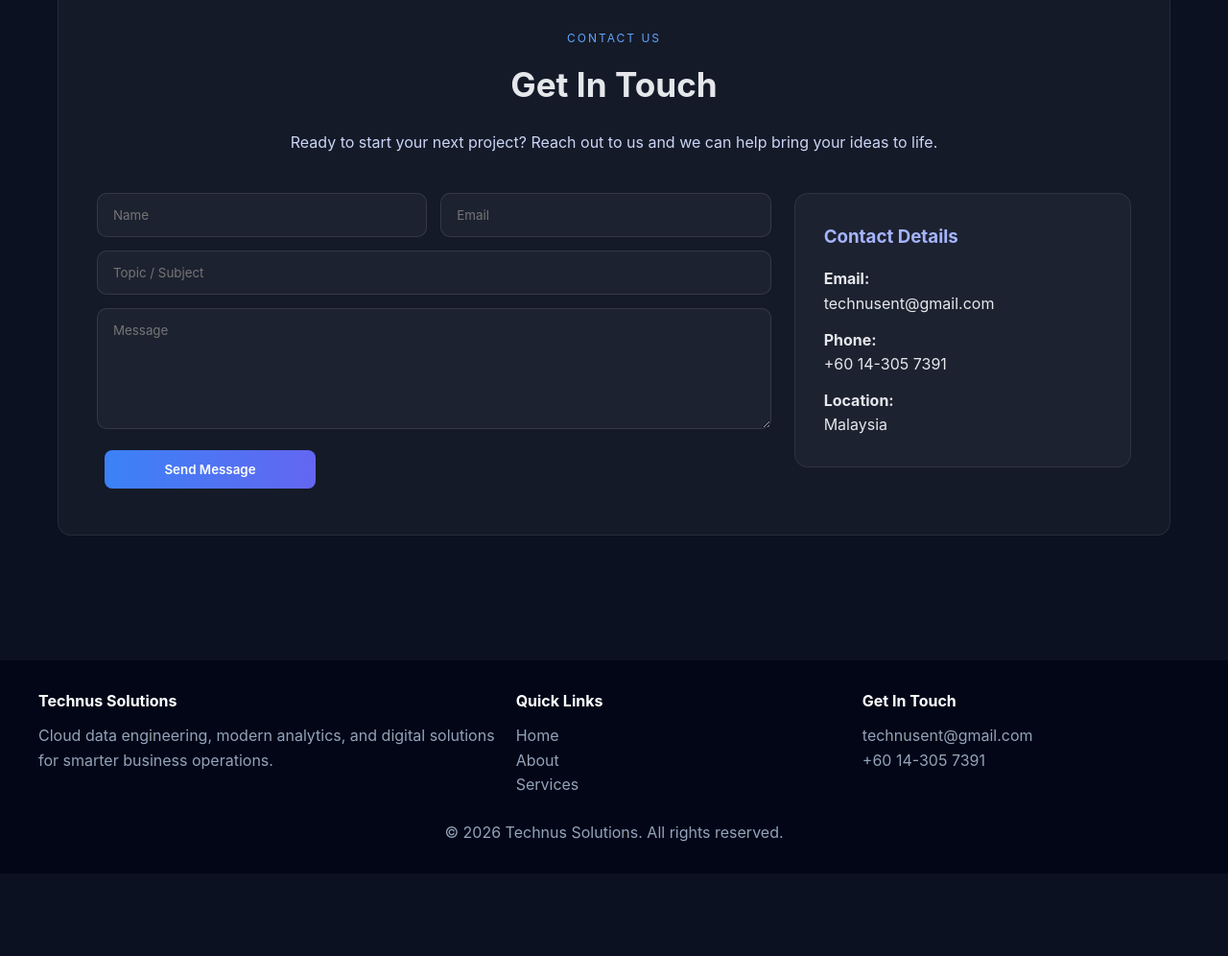
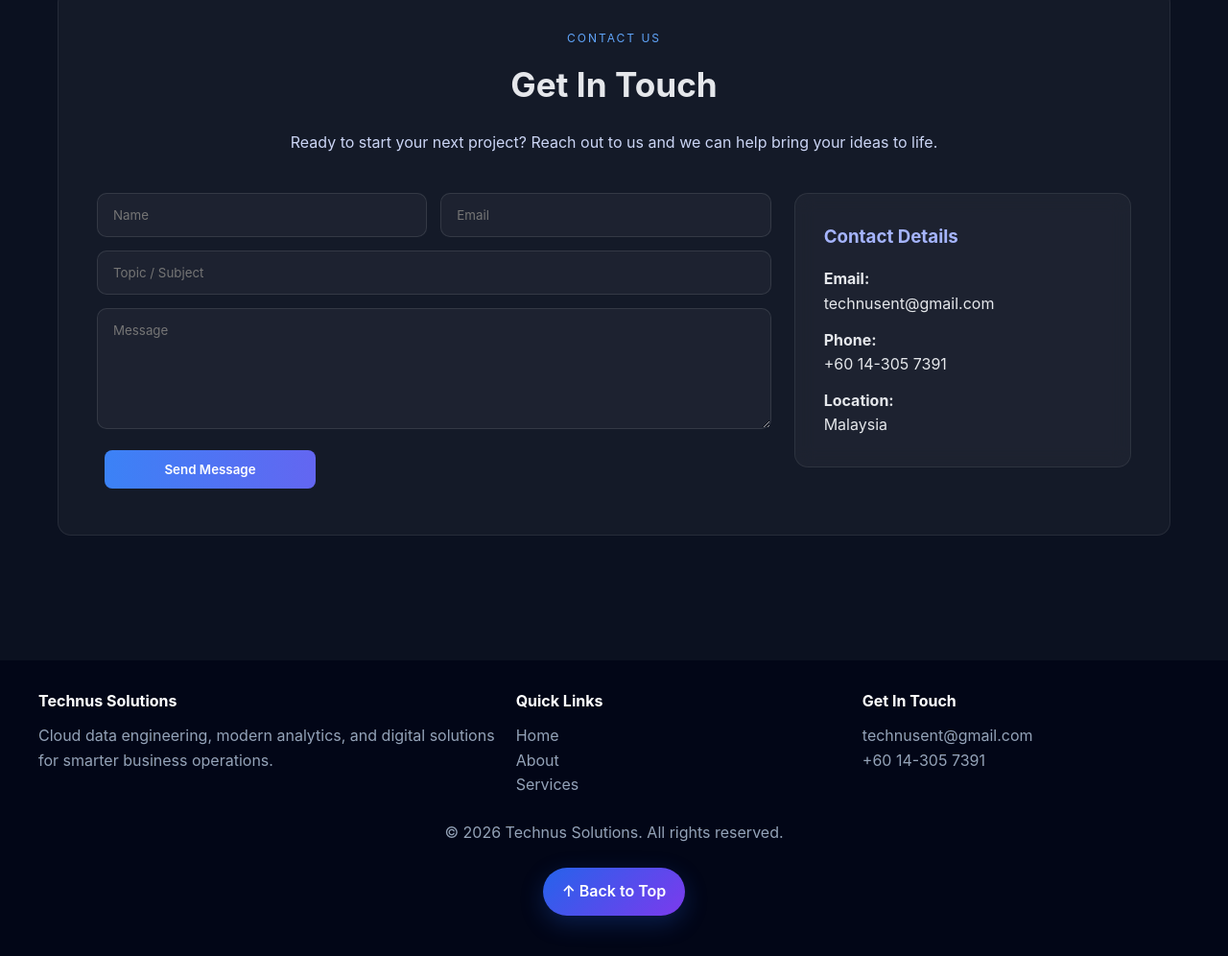
Before and after one commit to Shievram/technus_website, a plain HTML site: page index.html in a window 1280 px wide. Shown: the part 3246-4242 px from the top of the page at 96% size. Before the commit the page ends 4156 px from the top, so only its background shows below. Drawn offline with Linux system fonts and the light colour scheme.

Commit message:
Update index.html

```diff
--- a/index.html
+++ b/index.html
@@ -534,7 +534,32 @@
 
     .icon-project-a { background: linear-gradient(135deg, #3b82f6, #6366f1); }
     .icon-project-b { background: linear-gradient(135deg, #64748b, #334155); }
-  </style>
+
+        .back-to-top-wrapper {
+            text-align: center;
+            margin-top: 1.5rem;
+            margin-bottom: 0.75rem;
+        }
+
+        .back-to-top {
+            display: inline-block;
+            padding: 0.75rem 1.25rem;
+            border-radius: 999px;
+            text-decoration: none;
+            font-weight: 600;
+            color: #ffffff;
+            background: linear-gradient(135deg, #2563eb, #7c3aed);
+            box-shadow: 0 8px 24px rgba(37, 99, 235, 0.25);
+            transition: transform 0.2s ease, box-shadow 0.2s ease, opacity 0.2s ease;
+        }
+
+        .back-to-top:hover {
+            transform: translateY(-2px);
+            box-shadow: 0 12px 28px rgba(37, 99, 235, 0.35);
+            opacity: 0.95;
+        }
+
+    </style>
 </head>
 <body>
   <header>
@@ -719,7 +744,10 @@
       </div>
     </div>
     <p style="margin-top:24px;">© 2026 Technus Solutions. All rights reserved.</p>
-  </footer>
+      <div class="back-to-top-wrapper">
+        <a href="#home" class="back-to-top">↑ Back to Top</a>
+    </div>
+</footer>
 
   <div id="popupOverlay">
     <div id="popupBox">
@@ -1084,5 +1112,23 @@
     applyLanguage(localStorage.getItem('siteLanguage') || 'en');
     applyTheme(localStorage.getItem('siteTheme') || 'dark');
   </script>
+
+    <script>
+        document.addEventListener('DOMContentLoaded', function () {
+            document.querySelectorAll('a[href^="#"]').forEach(function (anchor) {
+                anchor.addEventListener('click', function (e) {
+                    const targetId = this.getAttribute('href');
+                    if (!targetId || targetId === '#') return;
+
+                    const target = document.querySelector(targetId);
+                    if (!target) return;
+
+                    e.preventDefault();
+                    target.scrollIntoView({ behavior: 'smooth', block: 'start' });
+                });
+            });
+        });
+    </script>
+
 </body>
 </html>
```
